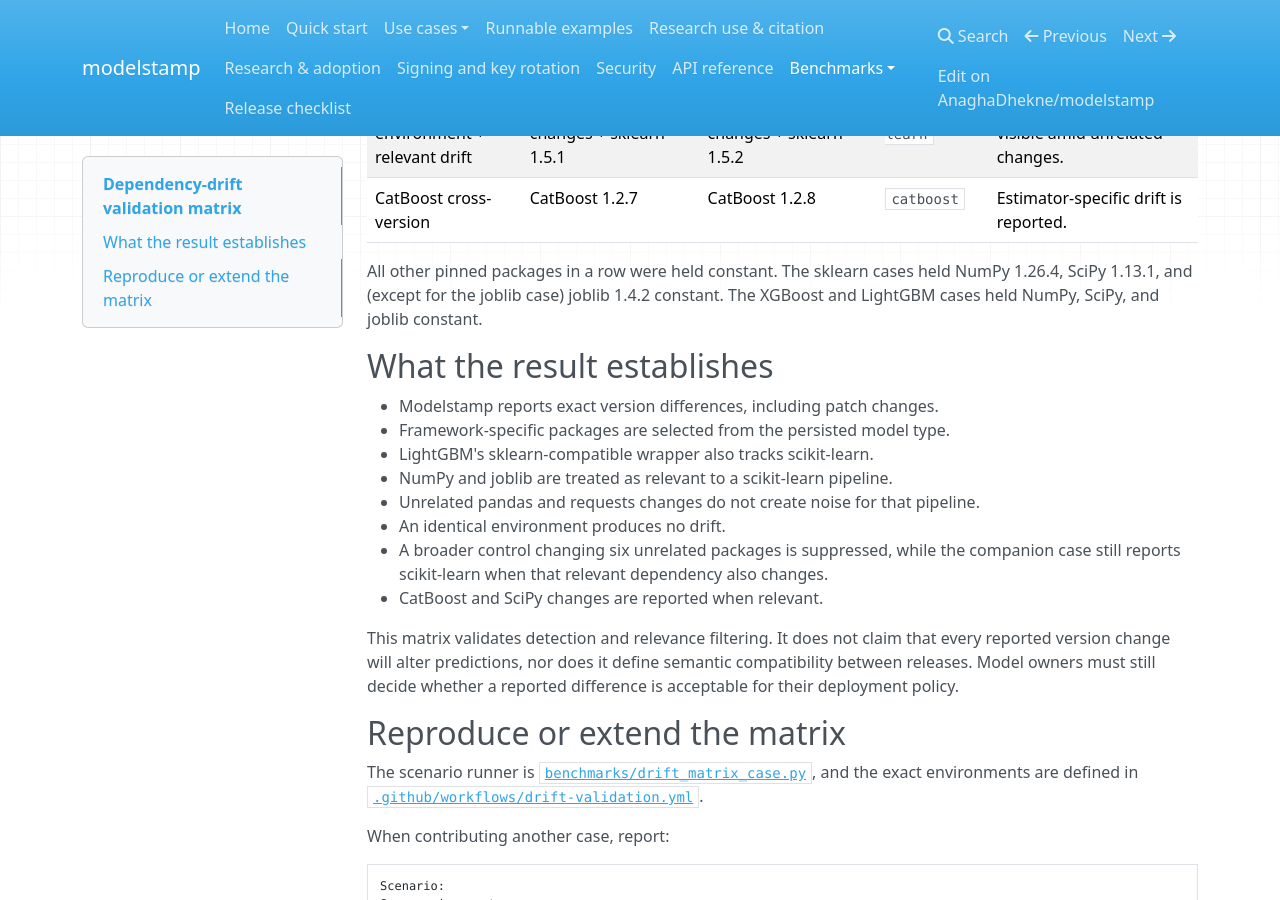
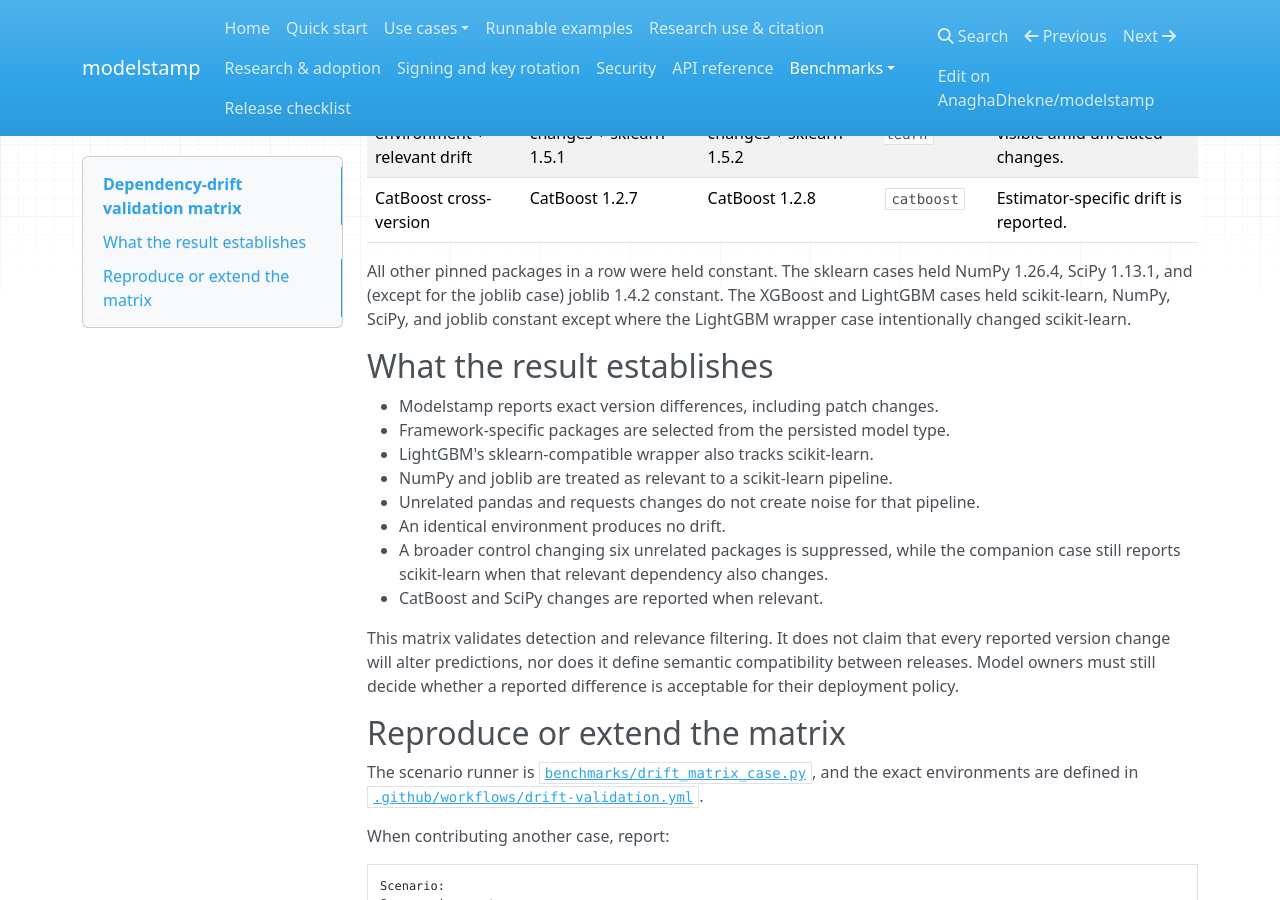
Before and after one commit to AnaghaDhekne/modelstamp, an MkDocs documentation site: the page built from docs/drift-benchmarks.md, in a window 1280 px wide and 900 px high, scrolled down 1290 px. Built offline with MkDocs 1.6.1, drawn with Linux system fonts in a browser that asks for light colours; nearby versions of some CDN libraries.

Commit message:
docs: record XGBoost sklearn control

```diff
--- a/docs/drift-benchmarks.md
+++ b/docs/drift-benchmarks.md
@@ -27,7 +27,9 @@
 
 All other pinned packages in a row were held constant. The sklearn cases held
 NumPy 1.26.4, SciPy 1.13.1, and (except for the joblib case) joblib 1.4.2
-constant. The XGBoost and LightGBM cases held NumPy, SciPy, and joblib constant.
+constant. The XGBoost and LightGBM cases held scikit-learn, NumPy, SciPy, and
+joblib constant except where the LightGBM wrapper case intentionally changed
+scikit-learn.
 
 ## What the result establishes
 
```
